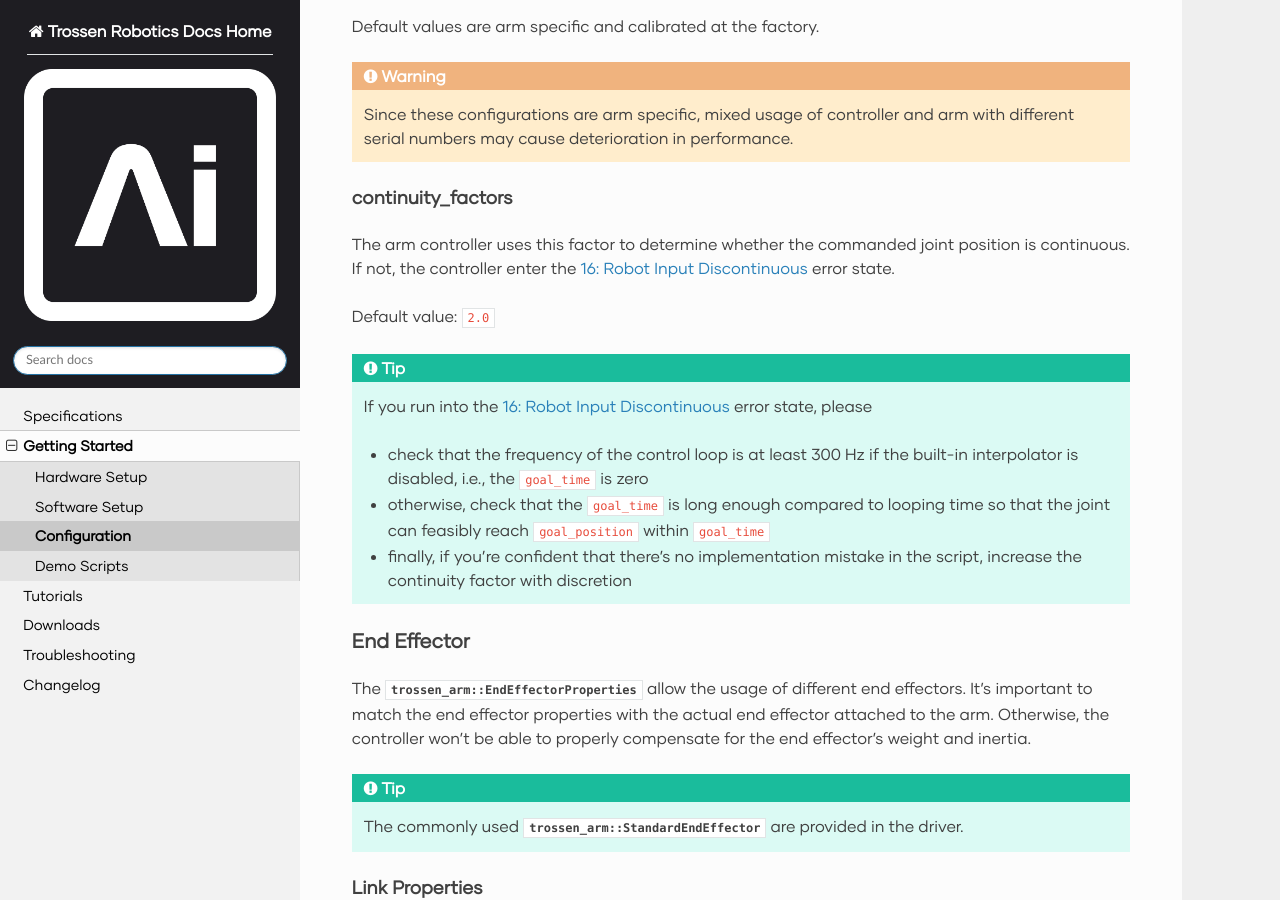
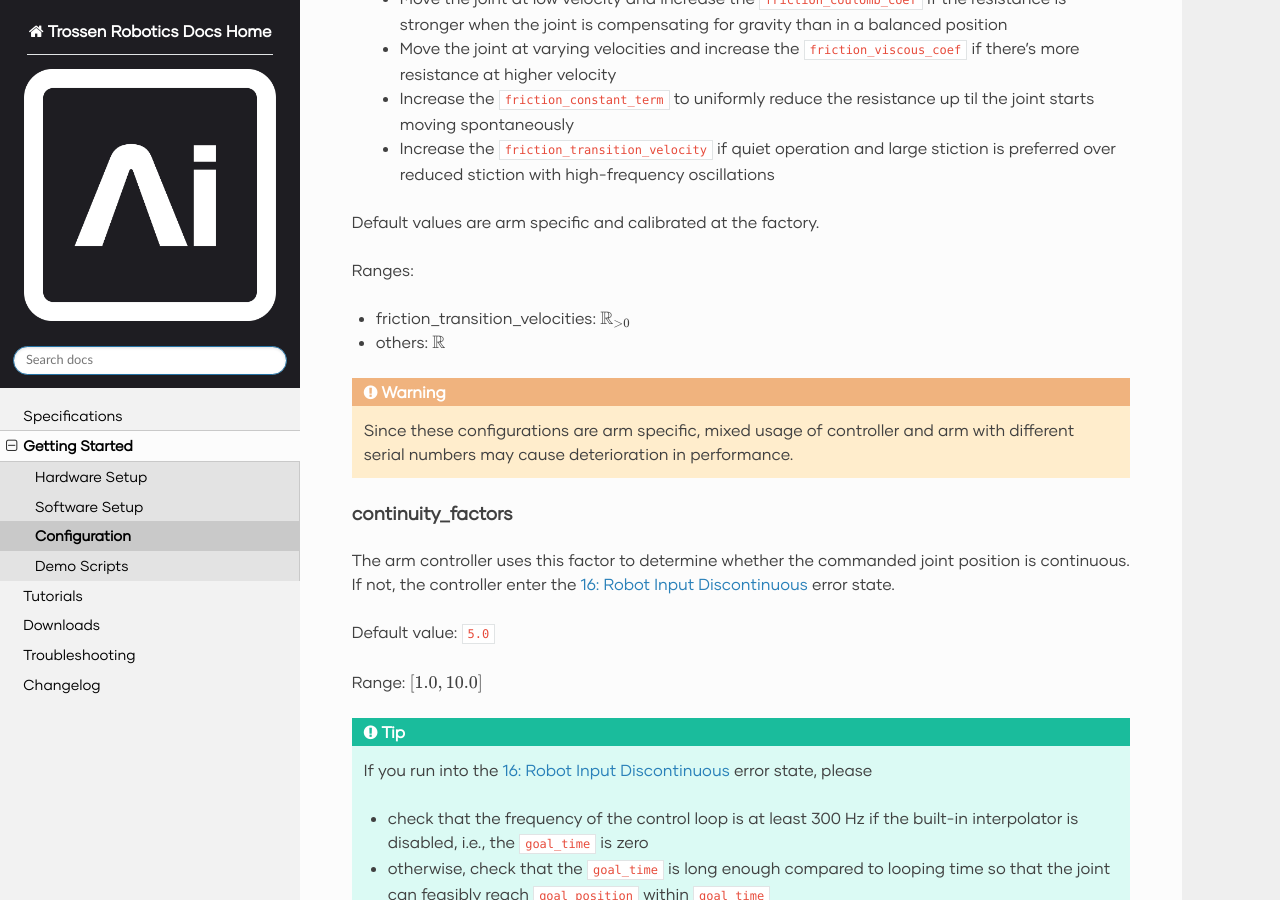
Before and after one commit to TrossenRobotics/trossen_arm, a Sphinx documentation site: the page built from docs/getting_started/configuration.rst, in a window 1280 px wide and 900 px high, scrolled down 4668 px. Built offline with Sphinx 7.4.7 and the Read the Docs theme 3.1.0, drawn with Linux system fonts in a browser that asks for light colours; some web fonts are replaced; pages that are not in the unit, such as notebooks, are missing from menus; some of the changed text lies outside the part shown.

Commit message:
changed continuity factor default and added ranges (#33)
* changed continuity factor default and added ranges

* used Choices instead of Range

https://github.com/TrossenRobotics/trossen_arm/pull/33#discussion_r1999319100

```diff
--- a/docs/getting_started/configuration.rst
+++ b/docs/getting_started/configuration.rst
@@ -214,6 +220,8 @@ Vice versa, the effort returned by the driver is given by the following expressi
     \text{external_effort} = \frac{\text{effort}_\text{motor}}{\text{effort_correction}} - \text{effort}_\text{compensation}
 
 Default values are arm specific and calibrated at the factory.
+
+Range: :math:`[0.5, 2.0]`
 
 friction_transition_velocities, friction_constant_terms, friction_coulomb_coefs, and friction_viscous_coefs
 ^^^^^^^^^^^^^^^^^^^^^^^^^^^^^^^^^^^^^^^^^^^^^^^^^^^^^^^^^^^^^^^^^^^^^^^^^^^^^^^^^^^^^^^^^^^^^^^^^^^^^^^^^^^
@@ -257,6 +265,11 @@ Here is a guideline to tune the effort corrections and friction parameters.
 
 Default values are arm specific and calibrated at the factory.
 
+Ranges:
+
+-    friction_transition_velocities: :math:`\mathbb{R}_{\gt 0}`
+-    others: :math:`\mathbb{R}`
+
 .. warning::
 
     Since these configurations are arm specific, mixed usage of controller and arm with different serial numbers may cause deterioration in performance.
@@ -267,7 +280,9 @@ continuity_factors
 The arm controller uses this factor to determine whether the commanded joint position is continuous.
 If not, the controller enter the :ref:`troubleshooting:16: robot input discontinuous` error state.
 
-Default value: ``2.0``
+Default value: ``5.0``
+
+Range: :math:`[1.0, 10.0]`
 
 .. tip::
 
@@ -320,6 +335,8 @@ The force limit is given by the following expression where :math:`\text{max_forc
 
 Default value: ``0.5``
 
+Range: :math:`[0.0, 1.0]`
+
 What's Next?
 ============
 
```
Also changed, not shown: other parts of docs/getting_started/configuration.rst (+6 -0 lines).
